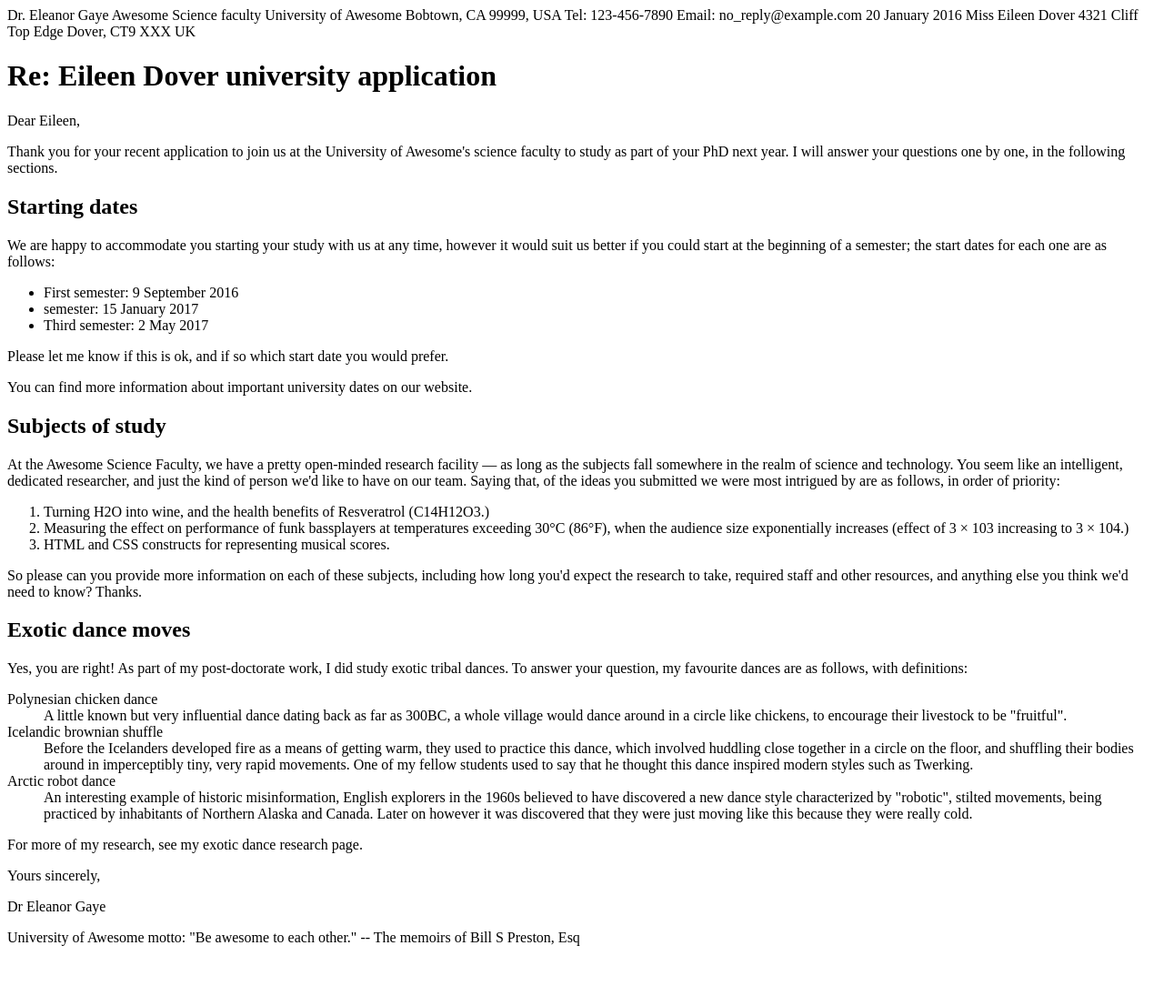
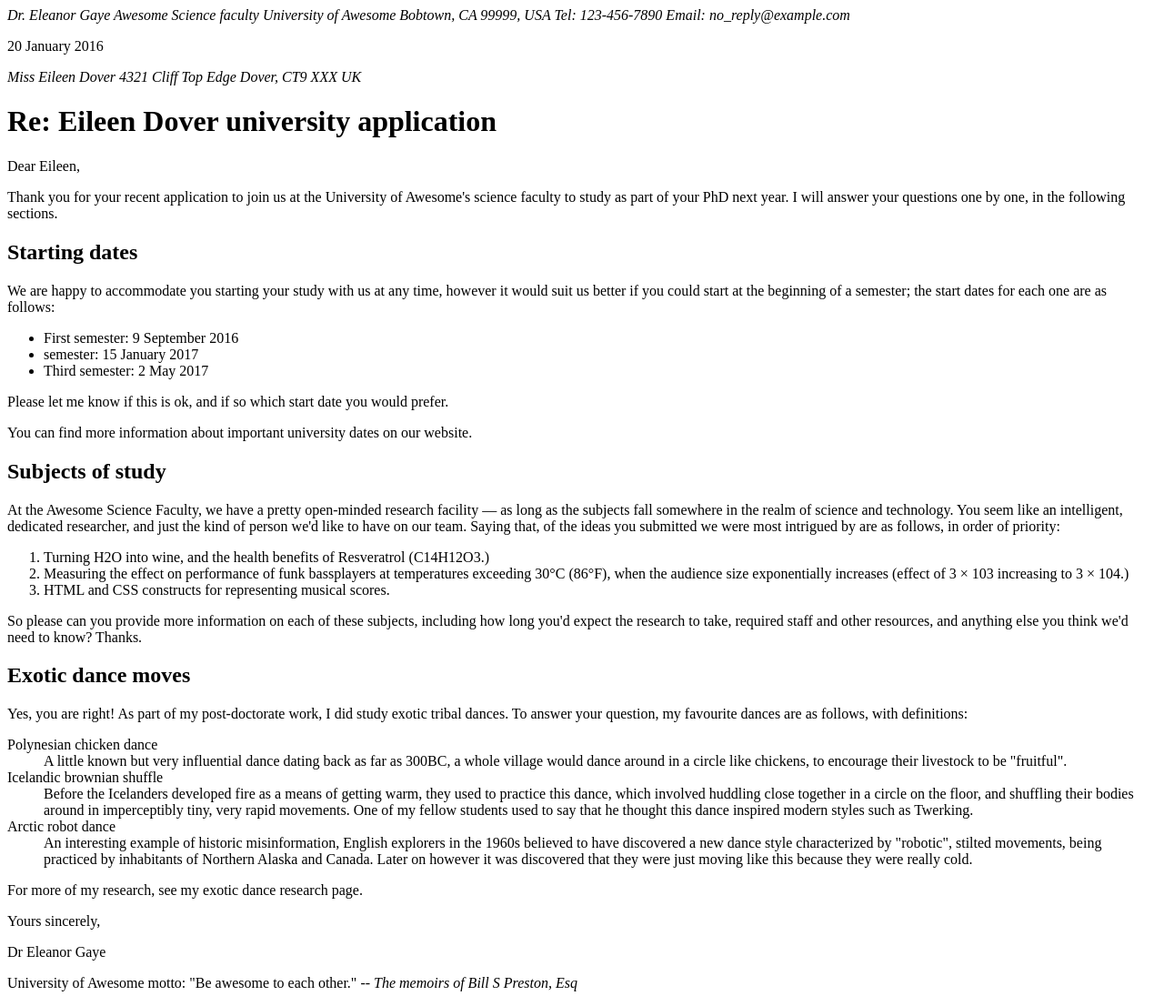
Before and after one commit to redo6340/redo6340.github.io, a plain HTML site: page ica3/rawtext.html in a window 1280 px wide. Shown: the whole page at 91% size. Before the commit the page ends 1056 px from the top, so only its background shows below. Drawn offline with Linux system fonts and the light colour scheme.

```diff
--- a/ica3/rawtext.html
+++ b/ica3/rawtext.html
@@ -1,20 +1,20 @@
 <html>
     <head></head>
     <body>
-        Dr. Eleanor Gaye
+       <address class='sender-column'> Dr. Eleanor Gaye
         Awesome Science faculty
         University of Awesome
         Bobtown, CA 99999,
         USA
         Tel: 123-456-7890
-        Email: no_reply@example.com
+        Email: no_reply@example.com</address>
 
-        20 January 2016
+        <p>20 January 2016</p>
 
-        Miss Eileen Dover
+        <address>Miss Eileen Dover
         4321 Cliff Top Edge
         Dover, CT9 XXX
-        UK
+        UK</address>
 
 
         <h1>Re: Eileen Dover university application</h1>
@@ -68,5 +68,5 @@
         <p>Yours sincerely,</p>
         <p>Dr Eleanor Gaye</p>
 
-        <p>University of Awesome motto: "Be awesome to each other." -- The memoirs of Bill S Preston, Esq</p</body>
+        <p>University of Awesome motto: "Be awesome to each other." -- <em>The memoirs of Bill S Preston, Esq</em></p</body>
 </html>
```
